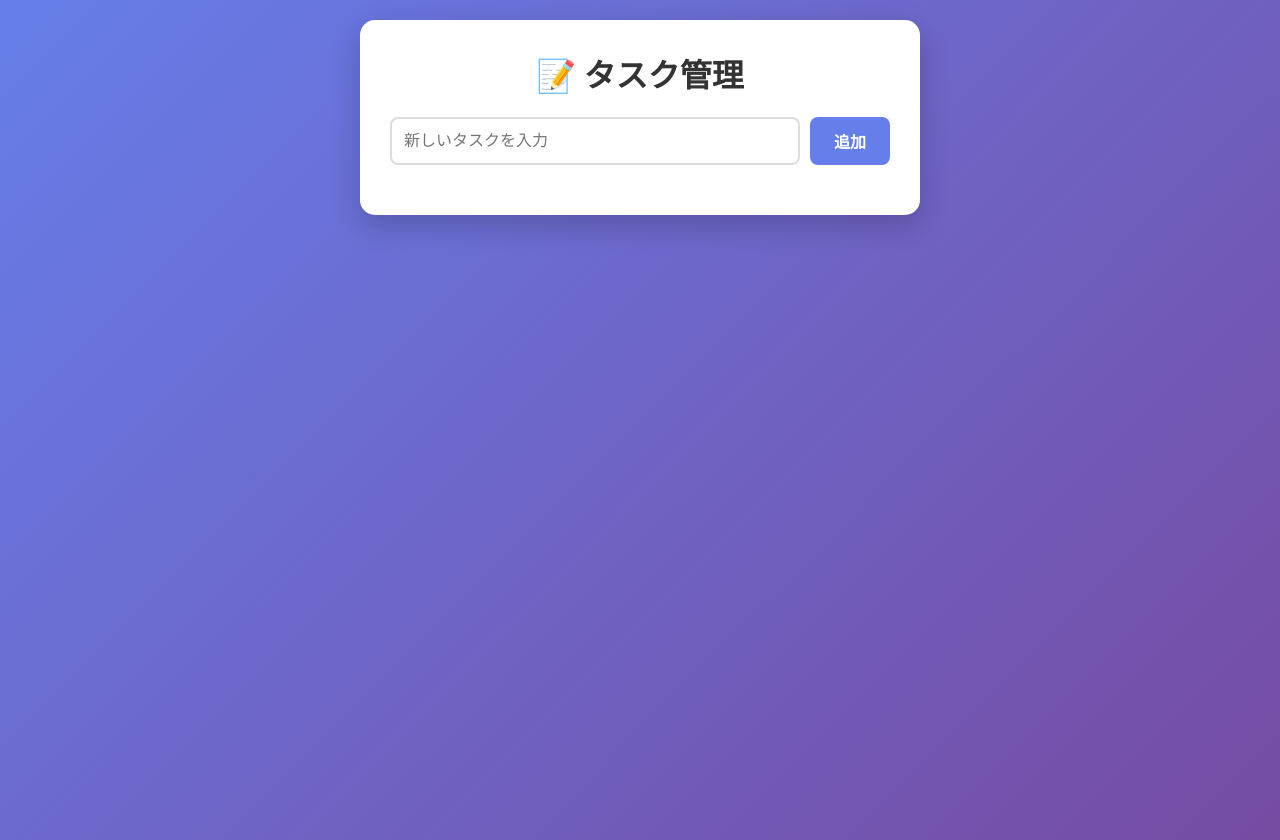
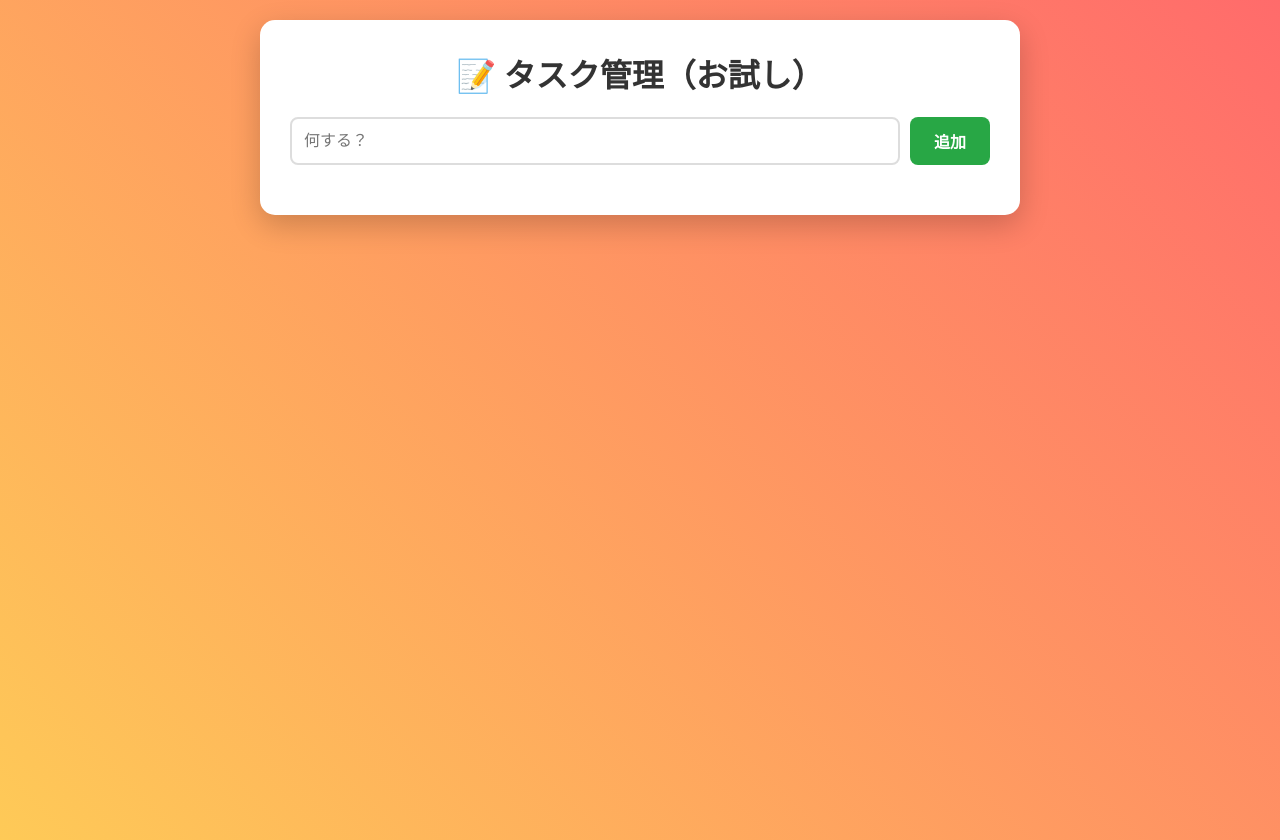
Before and after one commit to rj756/todo-app, a plain HTML site: page index.html in a window 1280 px wide. Drawn offline with Linux system fonts and the light colour scheme.

Commit message:
コード解説中の試行：UI調整とデバッグログ追加

```diff
--- a/app.js
+++ b/app.js
@@ -1,35 +1,36 @@
 // DOM要素を取得
-const taskInput = document.getElementById('taskInput');
-const addButton = document.getElementById('addButton');
-const taskList = document.getElementById('taskList');
+const taskInput = document.getElementById("taskInput");
+const addButton = document.getElementById("addButton");
+const taskList = document.getElementById("taskList");
 
 // タスクを追加する関数
 function addTask() {
+  console.log("addTask関数が呼ばれました");
   const taskText = taskInput.value.trim();
 
   // 空文字チェック
-    if (taskText === '') {
-        alert('タスクを入力してください');
+  if (taskText === "") {
+    alert("何か入力しよう");
     return;
   }
 
   // リストアイテムを作成
-    const li = document.createElement('li');
-    li.className = 'task-item';
+  const li = document.createElement("li");
+  li.className = "task-item";
   li.textContent = taskText;
 
   // 削除ボタンを作成
-    const deleteBtn = document.createElement('button');
-    deleteBtn.textContent = '削除';
-    deleteBtn.className = 'delete-btn';
-    deleteBtn.onclick = function() {
+  const deleteBtn = document.createElement("button");
+  deleteBtn.textContent = "🗑️";
+  deleteBtn.className = "delete-btn";
+  deleteBtn.onclick = function () {
     li.remove();
   };
 
   // 完了機能（クリックで取り消し線）
-    li.onclick = function(e) {
+  li.onclick = function (e) {
     if (e.target !== deleteBtn) {
-            li.classList.toggle('completed');
+      li.classList.toggle("completed");
     }
   };
 
@@ -37,15 +38,15 @@ function addTask() {
   taskList.appendChild(li);
 
   // 入力欄をクリア
-    taskInput.value = '';
+  taskInput.value = "";
 }
 
 // ボタンクリックで追加
-addButton.addEventListener('click', addTask);
+addButton.addEventListener("click", addTask);
 
 // Enterキーでも追加
-taskInput.addEventListener('keypress', function(e) {
-    if (e.key === 'Enter') {
+taskInput.addEventListener("keypress", function (e) {
+  if (e.key === "Enter") {
     addTask();
   }
 });
--- a/index.html
+++ b/index.html
@@ -3,14 +3,14 @@
 <head>
     <meta charset="UTF-8">
     <meta name="viewport" content="width=device-width, initial-scale=1.0">
-    <title>ToDoアプリ</title>
+    <title>コピペタスク管理アプリ</title>
     <link rel="stylesheet" href="style.css">
 </head>
 <body>
     <div class="container">
-        <h1>📝 タスク管理</h1>
+        <h1>📝 タスク管理（お試し）</h1>
         <div class="input-area">
-            <input type="text" id="taskInput" placeholder="新しいタスクを入力">
+            <input type="text" id="taskInput" placeholder="何する？">
             <button id="addButton">追加</button>
         </div>
         <ul id="taskList"></ul>
--- a/style.css
+++ b/style.css
@@ -1,13 +1,13 @@
 body {
     font-family: -apple-system, BlinkMacSystemFont, "Segoe UI", sans-serif;
-    background: linear-gradient(135deg, #667eea 0%, #764ba2 100%);
+    background: linear-gradient(225deg, #ff6b6b 0%, #feca57 100%);
     margin: 0;
     padding: 20px;
     min-height: 100vh;
 }
 
 .container {
-    max-width: 500px;
+    max-width: 700px;
     margin: 0 auto;
     background: white;
     padding: 30px;
@@ -37,7 +37,7 @@ h1 {
 
 #addButton {
     padding: 12px 24px;
-    background: #667eea;
+    background: #28a745;
     color: white;
     border: none;
     border-radius: 8px;
```
Lines whose indentation alone changed are shown as unchanged.
